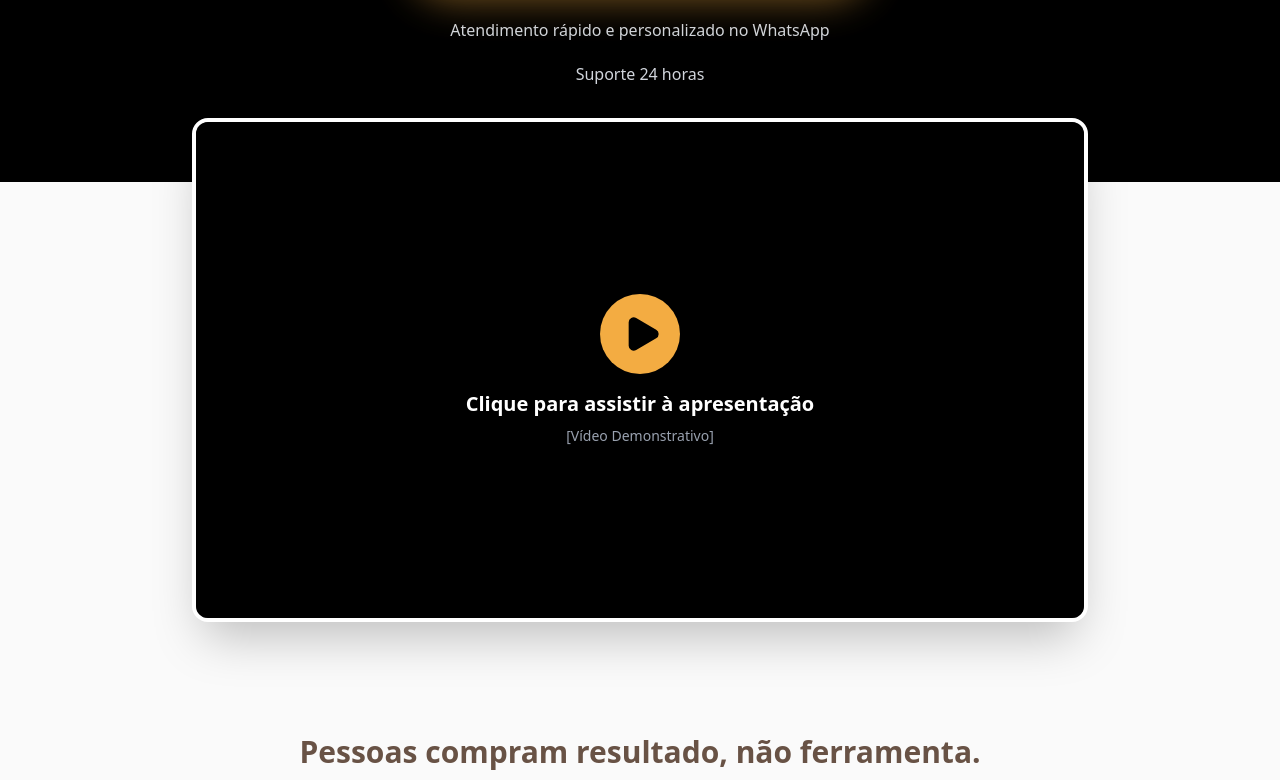
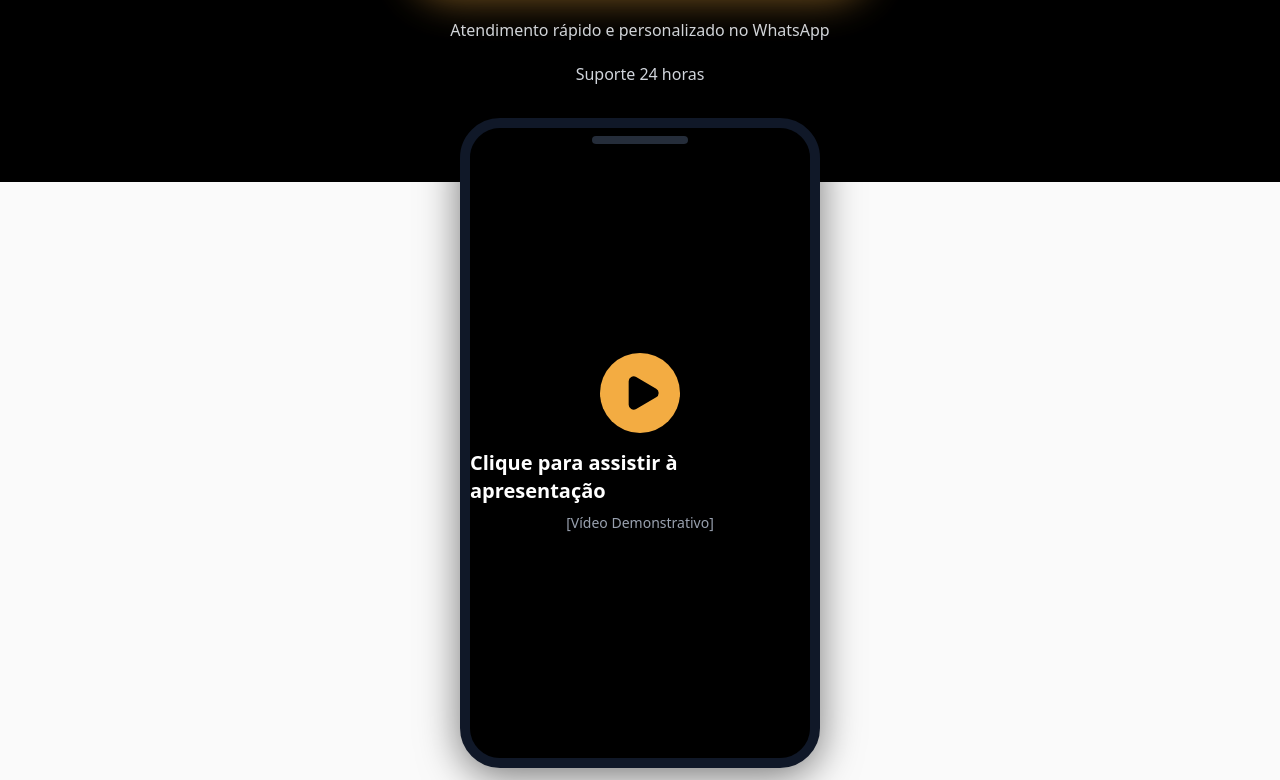
Before and after one commit to MachinePay/SelfMachineLandingPage, a React (Vite) app: page / in a window 1280 px wide. Shown: the part 620-1400 px from the top of the page. Built offline with nearby package versions, Linux system fonts and the light colour scheme.

Commit message:
syle video em celular

```diff
--- a/src/App.jsx
+++ b/src/App.jsx
@@ -373,31 +373,49 @@ function VideoSection() {
   const [showVideo, setShowVideo] = useState(false);
 
   return (
-    <div className="max-w-4xl mx-auto bg-black rounded-2xl shadow-2xl overflow-hidden border-4 border-white aspect-video relative flex items-center justify-center">
-      {/* Verifica se deve mostrar o vídeo ou a capa */}
+    <div className="mx-auto flex flex-col items-center">
+      <div
+        className="relative bg-black border-[10px] border-gray-900 rounded-[2.5rem] shadow-2xl overflow-hidden"
+        style={{
+          width: "360px",
+          height: "650px",
+          maxWidth: "100vw",
+          boxShadow: "0 8px 40px 0 #0008",
+        }}
+      >
+        {/* Notch/speaker bar */}
+        <div className="absolute left-1/2 -translate-x-1/2 top-2 w-24 h-2 bg-gray-700 rounded-full opacity-70 z-20" />
+        {/* Video or cover */}
+        <div className="absolute inset-0 flex items-center justify-center">
           {showVideo ? (
-        <video
-          /* IMPORTANTE: Garanta que o arquivo está na pasta correta */
-          src="/src/assets/VideoExplicativo.mp4"
-          controls
-          autoPlay
-          className="w-full h-full object-cover"
+            <iframe
+              src="https://res.cloudinary.com/dol86yfg6/video/upload/v1768501918/VideoExplicativo_deqqw5.mp4"
+              title="Vídeo SelfMachine"
+              allow="autoplay; encrypted-media"
+              allowFullScreen
+              width="100%"
+              height="100%"
+              className="w-full h-full rounded-[2rem] border-none"
+              style={{ minHeight: 0, minWidth: 0 }}
             />
           ) : (
             <div
-          className="absolute inset-0 bg-black/60 flex flex-col items-center justify-center z-10 cursor-pointer group"
+              className="absolute inset-0 bg-black/60 flex flex-col items-center justify-center z-10 cursor-pointer group rounded-[2rem]"
               onClick={() => setShowVideo(true)}
             >
-          {/* Fundo preto semitransparente (bg-black/60) e hover no grupo */}
               <div className="w-20 h-20 bg-sm-orange rounded-full flex items-center justify-center mb-4 group-hover:scale-110 transition-transform shadow-lg">
                 <Play className="w-10 h-10 text-sm-black ml-1" fill="black" />
               </div>
               <p className="font-bold text-xl text-white">
                 Clique para assistir à apresentação
               </p>
-          <p className="text-gray-400 text-sm mt-2">[Vídeo Demonstrativo]</p>
+              <p className="text-gray-400 text-sm mt-2">
+                [Vídeo Demonstrativo]
+              </p>
             </div>
           )}
+        </div>
+      </div>
     </div>
   );
 }
```
Lines whose indentation alone changed are shown as unchanged.
